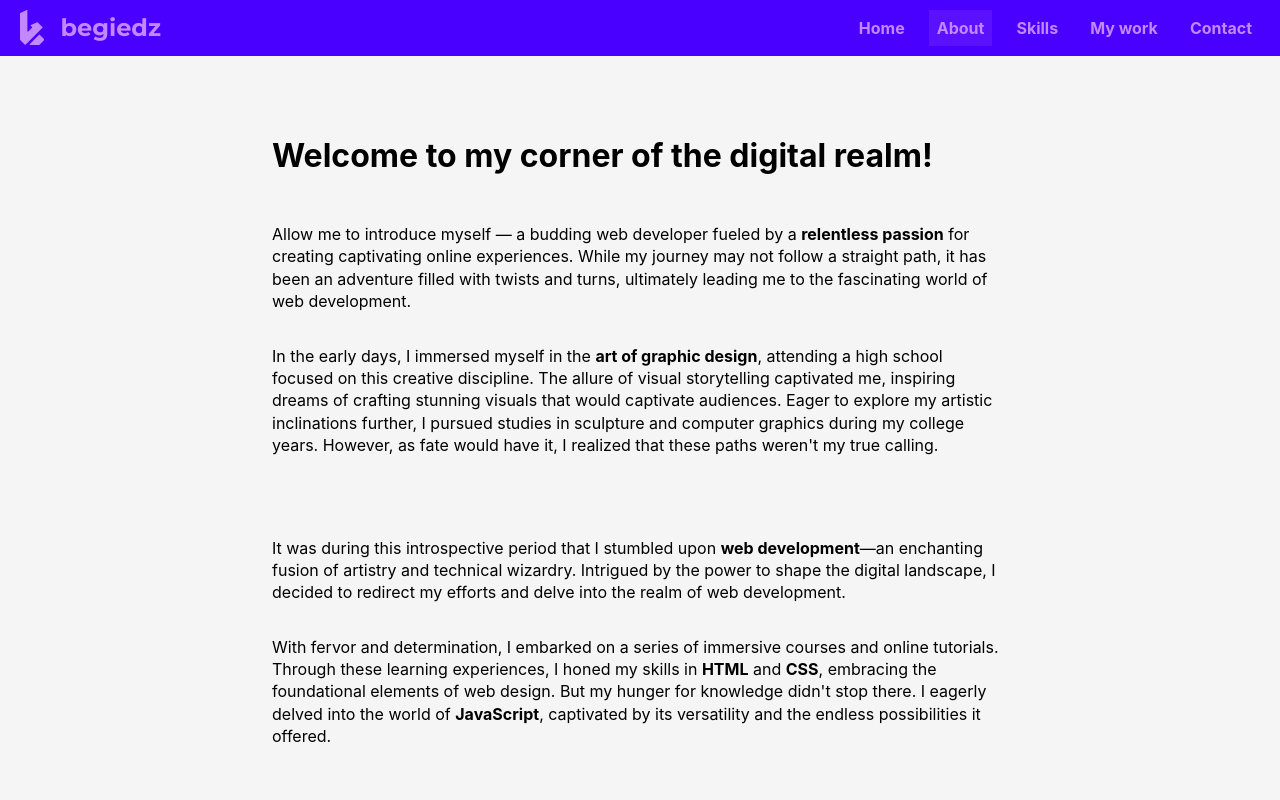
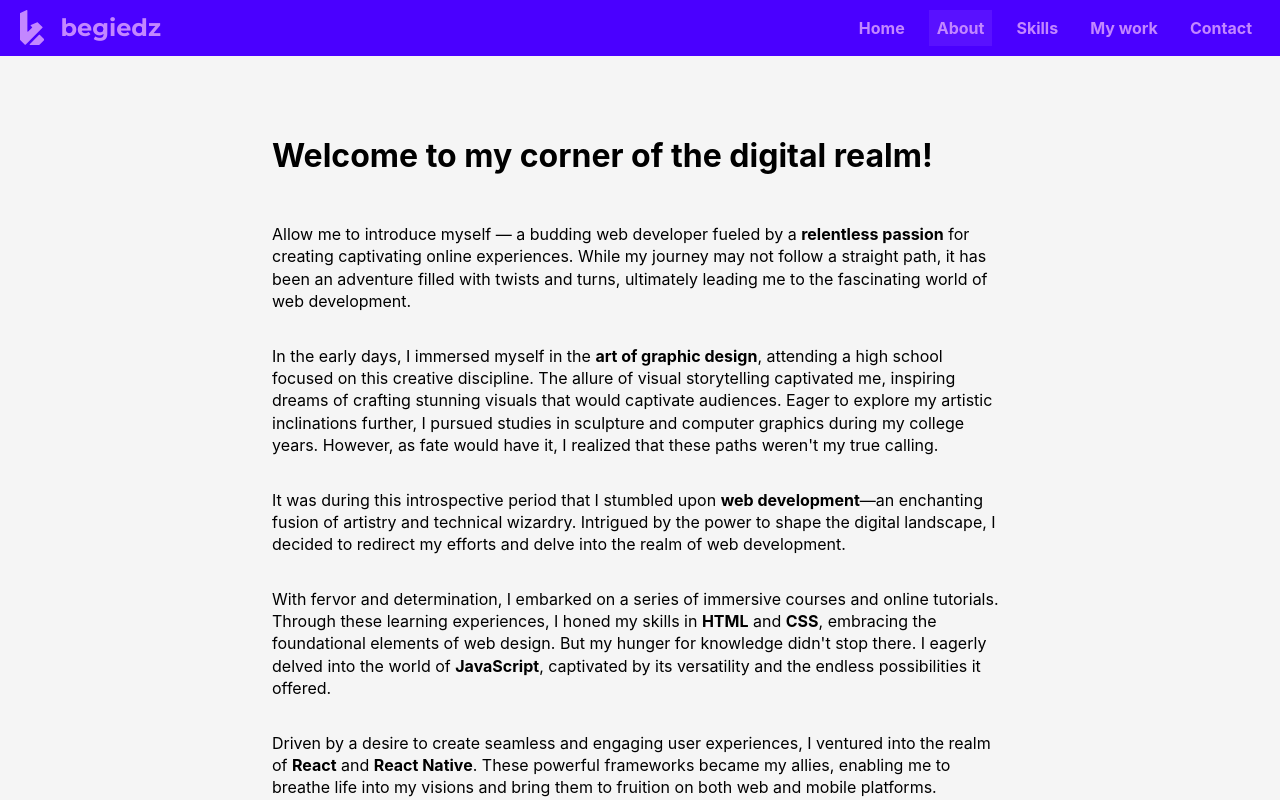
Before and after one commit to begiedz/ReactWeb, a React (Create React App) app: page /about in a window 1280 px wide. Shown: the top 800 px of the page. Built offline with nearby package versions, Linux system fonts and the light colour scheme.

Commit message:
about page refubrication to json file

```diff
--- /dev/null
+++ b/src/json/aboutData.json
@@ -0,0 +1,84 @@
+[
+    {
+      "paragraph": [
+        "Allow me to introduce myself — a budding web developer fueled by a ",
+        {
+          "strong": "relentless passion"
+        },
+        " for creating captivating online experiences. While my journey may not follow a straight path, it has been an adventure filled with twists and turns, ultimately leading me to the fascinating world of web development."
+      ]
+    },
+    {
+      "paragraph": [
+        "In the early days, I immersed myself in the ",
+        {
+          "strong": "art of graphic design"
+        },
+        ", attending a high school focused on this creative discipline. The allure of visual storytelling captivated me, inspiring dreams of crafting stunning visuals that would captivate audiences. Eager to explore my artistic inclinations further, I pursued studies in sculpture and computer graphics during my college years. However, as fate would have it, I realized that these paths weren't my true calling."
+      ]
+    },
+    {
+      "paragraph": [
+        "It was during this introspective period that I stumbled upon ",
+        {
+          "strong": "web development"
+        },
+        "—an enchanting fusion of artistry and technical wizardry. Intrigued by the power to shape the digital landscape, I decided to redirect my efforts and delve into the realm of web development."
+      ]
+    },
+    {
+      "paragraph": [
+        "With fervor and determination, I embarked on a series of immersive courses and online tutorials. Through these learning experiences, I honed my skills in ",
+        {
+          "strong": "HTML"
+        },
+        " and ",
+        {
+          "strong": "CSS"
+        },
+        ", embracing the foundational elements of web design. But my hunger for knowledge didn't stop there. I eagerly delved into the world of ",
+        {
+          "strong": "JavaScript"
+        },
+        ", captivated by its versatility and the endless possibilities it offered."
+      ]
+    },
+    {
+      "paragraph": [
+        "Driven by a desire to create seamless and engaging user experiences, I ventured into the realm of ",
+        {
+          "strong": "React"
+        },
+        " and ",
+        {
+          "strong": "React Native"
+        },
+        ". These powerful frameworks became my allies, enabling me to breathe life into my visions and bring them to fruition on both web and mobile platforms."
+      ]
+    },
+    {
+      "paragraph": [
+        "As a web developer, my passion lies in crafting ",
+        {
+          "strong": "functional and visually appealing interfaces"
+        },
+        " that leave a lasting impact on users. The fusion of my background in graphic design and newfound technical prowess allows me to create harmonious digital spaces that blend ",
+        {
+          "strong": "aesthetics with usability"
+        },
+        "."
+      ]
+    },
+    {
+      "paragraph": [
+        "So, if you're seeking a ",
+        {
+          "strong": "determined and adaptable"
+        },
+        " web developer to join your team, I would be thrilled to collaborate. Together, we can embark on a transformative journey, creating extraordinary digital experiences that leave a mark on the virtual landscape."
+      ]
+    },
+    {
+      "paragraph": "Let's bring our digital dreams to life!"
+    }
+]
--- a/src/json/skillsData.json
+++ b/src/json/skillsData.json
@@ -18,7 +18,8 @@
         "Using CSS preprocessors such as SASS or LESS for increased efficiency.",
         "Understanding selector specificity and the cascading nature of CSS styles."
       ]
-    },{
+    },
+    {
       "category": "SCSS",
       "sub":" (Sassy CSS)",
       "list": [
--- a/src/pages/about.jsx
+++ b/src/pages/about.jsx
@@ -1,12 +1,53 @@
 import React from 'react';
+import about from '../json/aboutData.json'
+
+// const RenderJSON = (json) => {
+
+
+
+// if (Array.isArray(json)) {
+//     return json.map((item, index) => {
+//         <div key={index}>{RenderJSON(item)}</div>
+//     })
+
+// } else if (typeof json === 'object') {
+//     return Object.entries(json).map(([key, value], index) => {
+//         <div key={index}>
+//             <strong>{key}:</strong> {RenderJSON(value)}
+//         </div>
+//     })
+
+// } else {
+//         return json
+//     }
+// }
 
 const About = () => {
     return (
         <main className='about'>
             <h1>Welcome to my corner of the digital realm!</h1>
             <article>
-                <div className=" firstWrapper paragraphWrapper">
-                    <div className="textWrapper">
+                {about && about.map((item, index) => {
+                    if (typeof item.paragraph === 'string') {
+                        return (
+                            <p key={index}>{item.paragraph}</p>)
+                    } else if (Array.isArray(item.paragraph)) {
+                        return (
+                            <p key={index}>{item.paragraph.map((paragraphItem, paragraphIndex) => {
+                                if (typeof paragraphItem === 'string') {
+                                    return paragraphItem
+                                }
+                                else {
+                                    const tag = Object.keys(paragraphItem)[0];
+                                    const content = paragraphItem[tag]
+                                    return React.createElement(tag, { key: paragraphIndex }, content)
+
+                                }
+                            })}</p>
+                        )
+                    }
+                })}
+                {/* <div className="paragraphWrapper">
                     <p>
                         Allow me to introduce myself — a budding web developer fueled by a <b>relentless passion</b> for creating captivating online experiences.
                         While my journey may not follow a straight path, it has been an
@@ -23,7 +64,6 @@ const About = () => {
                         and computer graphics during my college years. However, as fate would
                         have it, I realized that these paths weren't my true calling.
                     </p>
-                    </div>
                 </div>
 
                 <div className="paragraphWrapper">
@@ -68,7 +108,7 @@ const About = () => {
                     </p>
 
                     <p>Let's bring our digital dreams to life!</p>
-                </div>
+                </div> */}
             </article>
         </main>
     );
--- a/src/pages/skills.jsx
+++ b/src/pages/skills.jsx
@@ -1,5 +1,5 @@
 import React from 'react';
-import { BiLogoTypescript, BiLogoMongodb, BiLogoDocker, BiLogoVisualStudio, BiLogoGit, BiLogoNodejs, BiLogoReact, BiLogoHtml5, BiLogoCss3, BiLogoJavascript, BiLogoPhp, BiLogoGithub, BiLogoSass } from 'react-icons/bi'
+import { BiLogoTypescript, BiLogoMongodb, BiLogoDocker, BiLogoVisualStudio, BiLogoGit, BiLogoNodejs, BiLogoReact, BiLogoHtml5, BiLogoCss3, BiLogoJavascript, BiLogoPhp, BiLogoSass } from 'react-icons/bi'
 import { DiLinux, DiMysql } from 'react-icons/di'
 
 import skillsData from '../json/skillsData.json'
@@ -36,7 +36,6 @@ const SkillIcon = ({ category }) => {
             return <BiLogoReact />;
         case 'Visual Studio Code':
             return <BiLogoVisualStudio />
-
         default:
             return null;
     }
@@ -45,7 +44,7 @@ const SkillIcon = ({ category }) => {
 const Skills = () => {
     return (
         <main className="skills">
-            <h1>My Skills</h1>
+            <h1>My skills</h1>
             <section>
                 {skillsData && skillsData.map(skill => {
                     return (
@@ -54,9 +53,10 @@ const Skills = () => {
                                 <SkillIcon category={skill.category} />
                                 <span>
                                     {skill.category}
-                                    {skill.sub && <span className='light-font'>
-                                        {skill.sub}
-                                    </span>}
+                                    {skill.sub &&
+                                        <span className='light-font'>
+                                            {skill.sub}
+                                        </span>}
                                 </span>
                             </h2>
 
--- a/src/sass/layout/_about.scss
+++ b/src/sass/layout/_about.scss
@@ -3,16 +3,11 @@
 
 main.about {
   article {
-    .paragraphWrapper {
-      margin-top: 5rem;
+    p {
+      margin-top: 2rem;
       width: 100%;
-      p {
-        line-height: 1.4;
-        margin-bottom: 2rem;
-      }
-    }
-    .firstWrapper {
-      margin-top: 2rem;
+      line-height: 1.4;
+      margin-bottom: 2rem;
     }
   }
 }
--- a/src/sass/layout/_skills.scss
+++ b/src/sass/layout/_skills.scss
@@ -1,6 +1,9 @@
 @use '../utils/mixins';
 @use '../utils/variables';
 main.skills {
+  h1 {
+    margin-bottom: 2rem;
+  }
   h2 .light-font {
     font-weight: 300;
     font-size: 1rem;
@@ -9,6 +12,7 @@ main.skills {
     display: flex;
     flex-direction: column;
     gap: 1rem;
+
     div {
       padding: 1.5rem;
 
@@ -16,6 +20,7 @@ main.skills {
       border-radius: 5px;
 
       box-shadow: 0px 0px 10px rgba($color: #000000, $alpha: 0.2);
+
       h2 {
         display: flex;
         align-items: center;
--- a/src/sass/utils/_keyframes.scss
+++ b/src/sass/utils/_keyframes.scss
@@ -42,19 +42,70 @@ header {
 }
 
 main.about {
-  h1 {
-    opacity: 0;
-    animation: reveal 1000ms ease-in-out 0ms 1 normal forwards;
-  }
-  .paragraphWrapper {
-    opacity: 0;
-    animation: reveal 1000ms ease-in-out 200ms 1 normal forwards;
+  article {
+    p:nth-child(0) {
+      opacity: 0;
+      animation: reveal 1000ms ease-in-out 0ms 1 normal forwards;
+    }
+    p:nth-child(1) {
+      opacity: 0;
+      animation: reveal 1000ms ease-in-out 200ms 1 normal forwards;
+    }
+    p:nth-child(2) {
+      opacity: 0;
+      animation: reveal 1000ms ease-in-out 400ms 1 normal forwards;
+    }
+    p:nth-child(3) {
+      opacity: 0;
+      animation: reveal 1000ms ease-in-out 600ms 1 normal forwards;
+    }
+    p:nth-child(4) {
+      opacity: 0;
+      animation: reveal 1000ms ease-in-out 800ms 1 normal forwards;
+    }
+    p:nth-child(5) {
+      opacity: 0;
+      animation: reveal 1000ms ease-in-out 1000ms 1 normal forwards;
+    }
+    p:nth-child(6) {
+      opacity: 0;
+      animation: reveal 1000ms ease-in-out 1200ms 1 normal forwards;
+    }
   }
 }
 
 .reveal {
   opacity: 0;
   animation: reveal 1000ms ease-in-out 0ms 1 normal forwards;
+}
+
+main.skills {
+  section {
+    div:nth-child(0) {
+      opacity: 0;
+      animation: reveal 1000ms ease-in-out 200ms 1 normal forwards;
+    }
+    div:nth-child(1) {
+      opacity: 0;
+      animation: reveal 1000ms ease-in-out 400ms 1 normal forwards;
+    }
+    div:nth-child(2) {
+      opacity: 0;
+      animation: reveal 1000ms ease-in-out 600ms 1 normal forwards;
+    }
+    div:nth-child(3) {
+      opacity: 0;
+      animation: reveal 1000ms ease-in-out 800ms 1 normal forwards;
+    }
+    div:nth-child(4) {
+      opacity: 0;
+      animation: reveal 1000ms ease-in-out 1000ms 1 normal forwards;
+    }
+    div:nth-child(5) {
+      opacity: 0;
+      animation: reveal 1200ms ease-in-out 1000ms 1 normal forwards;
+    }
+  }
 }
 
 @keyframes reveal {
```
Lines whose indentation alone changed are shown as unchanged.
